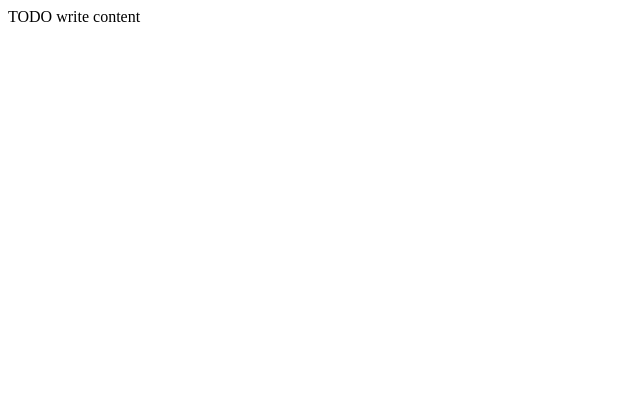
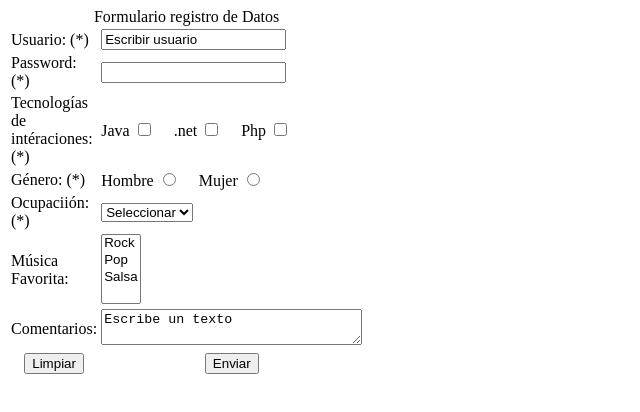
Before and after one commit to MT7715077/Formularios, a plain HTML site: page index.html in a window 1280 px wide. Shown: the whole page, without its empty margins (0-640 px from the left). Drawn offline with Linux system fonts and the light colour scheme.

Commit message:
Segundo commit

```diff
--- a/index.html
+++ b/index.html
@@ -6,11 +6,115 @@ and open the template in the editor.
 -->
 <html>
     <head>
-        <title>TODO supply a title</title>
+        <title>Ejercicios Formularios</title>
         <meta charset="UTF-8">
         <meta name="viewport" content="width=device-width, initial-scale=1.0">
+        <link rel="stylesheet" type="text/css" href="estilos.css">
+        <script type="text/javascript" src="valiaciones.js"></script>
     </head>
     <body>
-        <div>TODO write content</div>
+        <form name="form1" action="/recursosEnServidor" method="post"
+              onsubmit="return valaidarForma(this);">
+            <input type="hidden" name="oculto" value="valorOculto">
+            <table width="200" id="one-column-emphasis">
+                <caption>
+                    Formulario registro de Datos
+                </caption>
+                <tr>
+                    <td class="oce-first">
+                        Usuario: (*)
+                    </td>
+                    <td>
+                        <input class="default" type="text"
+                               name="usuario" value="Escribir usuario"
+                               onfocus="this.select();"/>
+                    </td>
+                </tr>
+                <tr>
+                    <td class="default">
+                        Password: (*)
+                    </td>
+                    <td>
+                        <input class="default" type="password"
+                               name="password" onfocus="this.select();">
+                    </td>
+                </tr>
+                <tr>
+                    <td class="oce-first">
+                        Tecnologías de intéraciones: (*)
+                    </td>
+                    <td>
+                        Java <input type="checkbox" name="tecnologia" value="java">
+                        &nbsp;&nbsp;&nbsp;
+                        .net <input type="checkbox" name="tecnologia" value="net">
+                        &nbsp;&nbsp;&nbsp;
+                        Php <input type="checkbox" name="tecnologia" value="php">
+                    </td>
+                </tr>
+                <tr>
+                    <td class="oce-first">
+                        Género: (*)
+                    </td>
+                    <td>
+                        Hombre <input type="radio" name="genero" value="H">
+                        &nbsp;&nbsp;&nbsp;
+                        Mujer <input type="radio" name="genero" value="M">
+                    </td>
+                </tr>
+                <tr>
+                    <td class="oce-first">
+                        Ocupaciión: (*)
+                    </td>
+                    <td>
+                        <select name="ocupacion" class="default">
+                            <option value="">Seleccionar</option>
+                            <option value="1">Profesor</option>
+                            <option value="2">Ingeniero</option>
+                            <option value="3">Jubilado</option>
+                            <option value="4">Otro</option>
+                        </select>
+                    </td>
+                </tr>
+                <tr>
+                    <td class="oce-first">
+                        Música Favorita:
+
+                    </td>
+                    <td>
+                        <select name="musica" multiple class="default">
+                            <option value="rock">Rock</option>
+                            <option value="pop">Pop</option>
+                            <option value="salsa">Salsa</option>
+                        </select>
+                    </td>
+                </tr>
+                <tr>
+                    <td class="oce-first">
+                        Comentarios:
+
+                    </td>
+                    <td>
+                        <textarea name="comentarios" cols="30"
+                                  rows="2" class="default"
+                                  onfocus="this.select();">Escribe un texto</textarea>
+                    </td>
+                </tr>
+                <tr style="text-align: center;">
+                    <td>
+                        <input type="reset" value="Limpiar" class="default">
+                    </td>
+                    <td>
+                        <input type="submit" value="Enviar" class="default">
+
+                    </td>
+
+                </tr>
+            </table>
+
+
+
+
+        </form>
+
     </body>
 </html>
```
